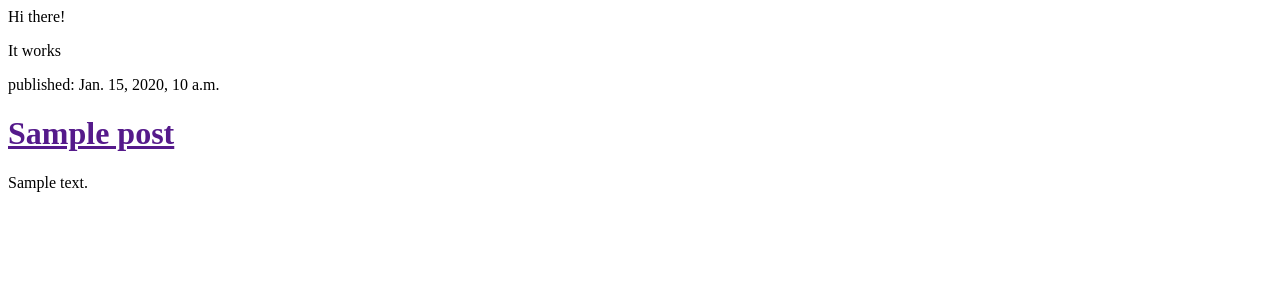
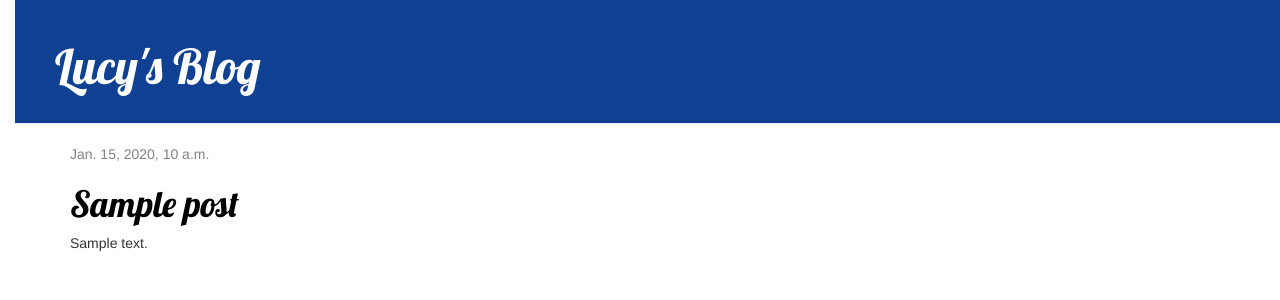
Before and after one commit to lucymonie/my-first-blog, a Django app: template blog/templates/blog/post_list.html in a window 1280 px wide. Shown: the top 300 px of the page. Run offline with Django 3.2, Linux system fonts and the light colour scheme; the template is opened without the code that fills it: values that come from a table or form of the project are taken from there, others are empty; tables that the repository leaves empty hold one stand-in row (values such as "Sample post"); some libraries are stand-ins or nearby versions.

Commit message:
Third push Django girls blog

```diff
--- /dev/null
+++ b/blog/static/css/blog.css
@@ -0,0 +1,50 @@
+body {
+	padding-left: 15px;
+}
+
+.page-header {
+    background-color: #0f4092;
+    margin-top: 0;
+    padding: 20px 20px 20px 40px;
+}
+
+.page-header h1, .page-header h1 a, .page-header h1 a:visited, .page-header h1 a:active {
+    color: #ffffff;
+    font-size: 36pt;
+    text-decoration: none;
+}
+
+.content {
+    margin-left: 40px;
+}
+
+h1, h2, h3, h4 {
+    font-family: 'Lobster', cursive;
+}
+
+.date {
+    color: #828282;
+}
+
+.save {
+    float: right;
+}
+
+.post-form textarea, .post-form input {
+    width: 100%;
+}
+
+.top-menu, .top-menu:hover, .top-menu:visited {
+    color: #ffffff;
+    float: right;
+    font-size: 26pt;
+    margin-right: 20px;
+}
+
+.post {
+    margin-bottom: 70px;
+}
+
+.post h1 a, .post h1 a:visited {
+    color: #000000;
+}
--- /dev/null
+++ b/blog/templates/blog/base.html
@@ -0,0 +1,24 @@
+{% load staticfiles %}
+<html>
+<head>
+
+<title>Lucy's blog</title>
+<link rel="stylesheet" href="//maxcdn.bootstrapcdn.com/bootstrap/3.2.0/css/bootstrap.min.css">
+<link rel="stylesheet" href="//maxcdn.bootstrapcdn.com/bootstrap/3.2.0/css/bootstrap-theme.min.css">
+<link rel="stylesheet" href="{% static 'css/blog.css' %}">
+<link href="http://fonts.googleapis.com/css?family=Lobster&subset=latin,latin-ext" rel="stylesheet" type="text/css">
+</head>
+<body>
+    <div class="page-header">
+        <h1><a href="/">Lucy's Blog</a></h1>
+    </div>
+    <div class="content container">
+        <div class="row">
+            <div class="col-md-8">
+            {% block content %}
+            {% endblock %}
+            </div>
+        </div>
+    </div>
+</body>
+</html>
--- a/blog/templates/blog/post_list.html
+++ b/blog/templates/blog/post_list.html
@@ -1,21 +1,13 @@
-<html>
-<head>
-<title>Lucy's blog</title>
+{% extends 'blog/base.html' %}
 
-</head>
-<body>
-
-<p>Hi there!</p>
-
-<p>It works</p>
-
-{% for post in posts %}
-    <div>
-        <p>published: {{ post.published_date }}</p>
-        <h1><a href="">{{ post.title }}</a></h1>
-        <p>{{ post.text|linebreaks }}</p>
-    </div>
-{% endfor %}
-
-</body>
-</html>
+{% block content %}
+    {% for post in posts %}
+        <div class="post">
+            <div class="date">
+                {{ post.published_date }}
+            </div>
+            <h1><a href="{% url 'post_detail' pk=post.pk %}">{{ post.title }}</a></h1>
+            <p>{{ post.text|linebreaks }}</p>
+        </div>
+    {% endfor %}
+{% endblock %}
--- a/blog/urls.py
+++ b/blog/urls.py
@@ -3,4 +3,5 @@ from . import views
 
 urlpatterns = [
 	url(r'^$', views.post_list, name='post_list'),
+	url(r'^post/(?P<pk>\d+)/$', views.post_detail, name='post_detail'),
 ]
```
Also changed, not shown: blog/templates/blog/post_detail.html (added, +13 -0 lines), blog/views.py (+8 -0 lines).
